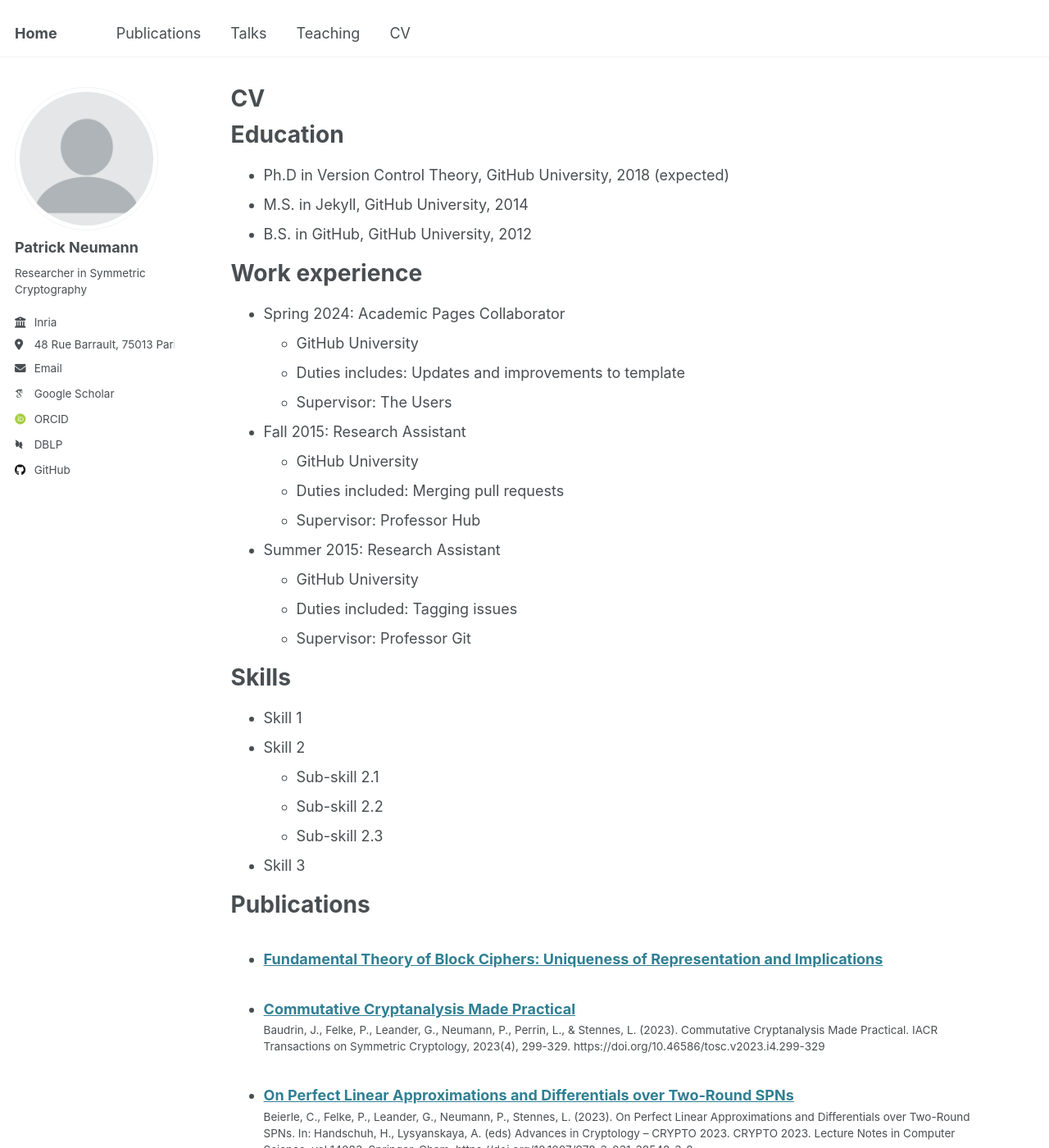
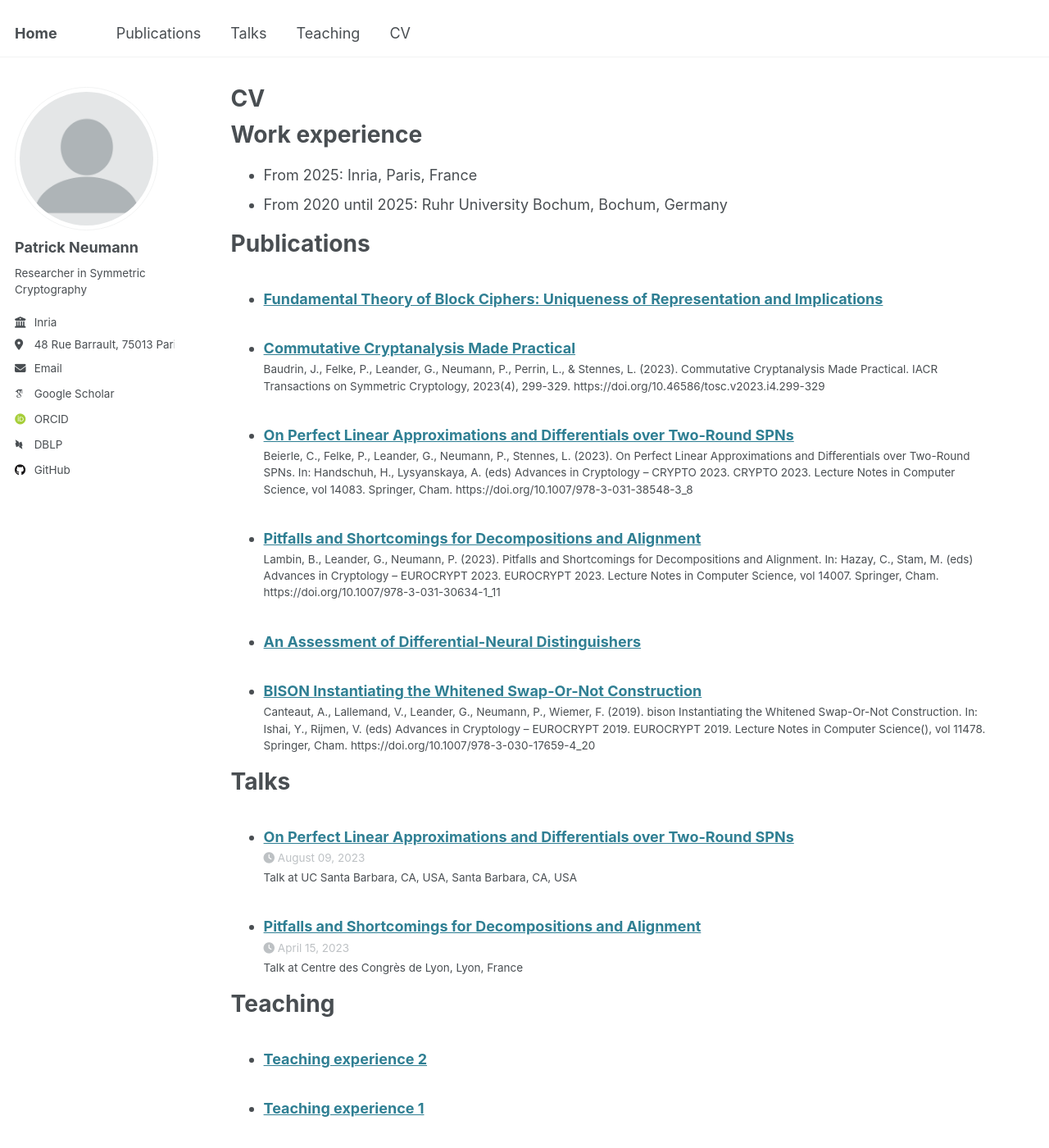
Before and after one commit to PatrickNeumann93/PatrickNeumann93.github.io, a Jekyll site: the page built from _pages/cv.md, in a window 1280 px wide and 1400 px high. Shown: the whole window at 82% size. Built offline with Jekyll 4.4.1, drawn with Linux system fonts in a browser that asks for light colours; some web fonts are replaced; some of the changed text lies outside the part shown.

Commit message:
Updated CV

```diff
--- a/_pages/cv.md
+++ b/_pages/cv.md
@@ -9,37 +9,10 @@ redirect_from:
 
 {% include base_path %}
 
-Education
-======
-* Ph.D in Version Control Theory, GitHub University, 2018 (expected)
-* M.S. in Jekyll, GitHub University, 2014
-* B.S. in GitHub, GitHub University, 2012
-
 Work experience
 ======
-* Spring 2024: Academic Pages Collaborator
-  * GitHub University
-  * Duties includes: Updates and improvements to template
-  * Supervisor: The Users
-
-* Fall 2015: Research Assistant
-  * GitHub University
-  * Duties included: Merging pull requests
-  * Supervisor: Professor Hub
-
-* Summer 2015: Research Assistant
-  * GitHub University
-  * Duties included: Tagging issues
-  * Supervisor: Professor Git
-
-Skills
-======
-* Skill 1
-* Skill 2
-  * Sub-skill 2.1
-  * Sub-skill 2.2
-  * Sub-skill 2.3
-* Skill 3
+* From 2025: Inria, Paris, France
+* From 2020 until 2025: Ruhr University Bochum, Bochum, Germany
 
 Publications
 ======
@@ -58,7 +31,3 @@ Teaching
   <ul>{% for post in site.teaching reversed %}
     {% include archive-single-cv.html %}
   {% endfor %}</ul>
-
-Service and leadership
-======
-* Currently signed in to 43 different slack teams
```
